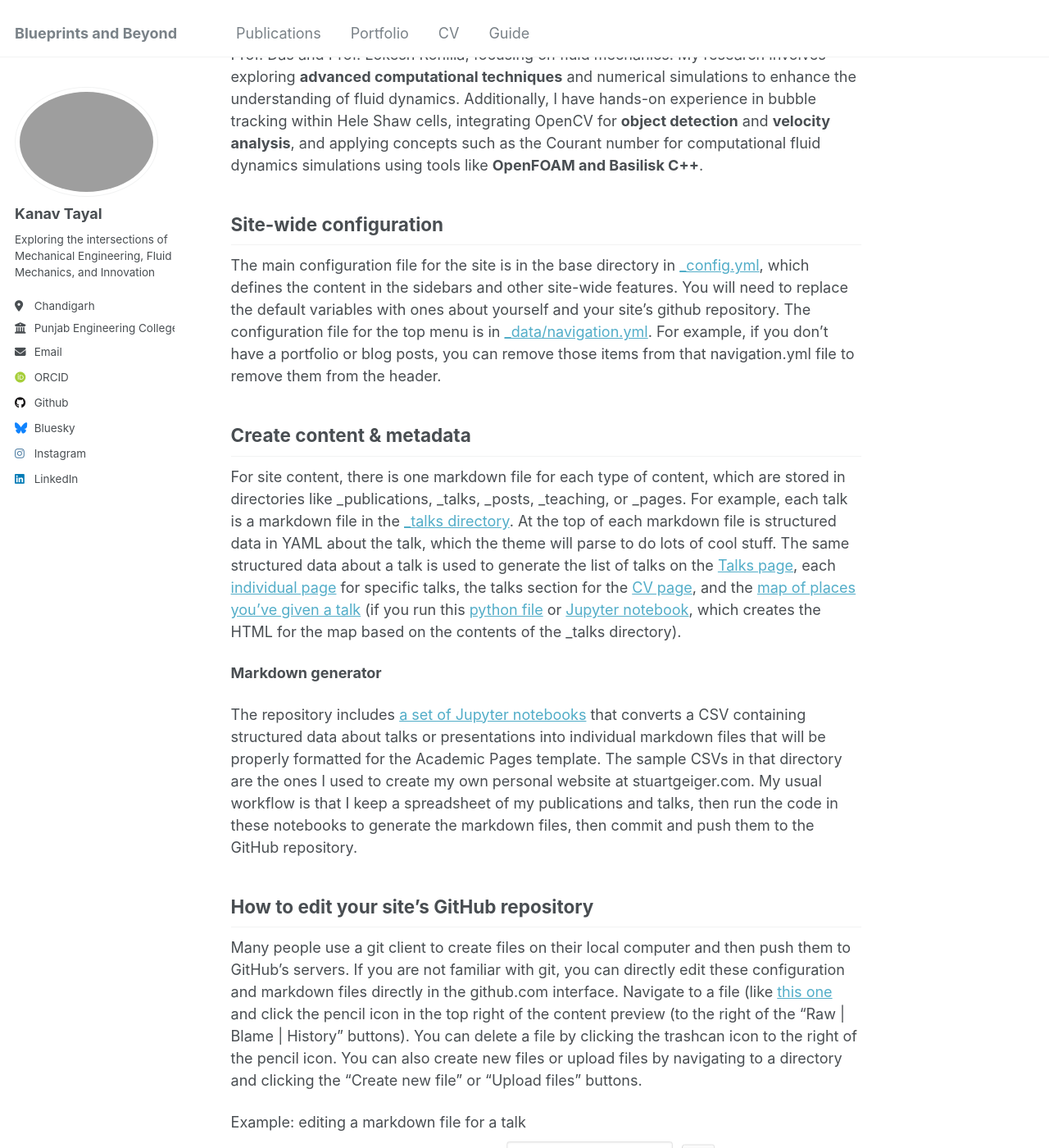
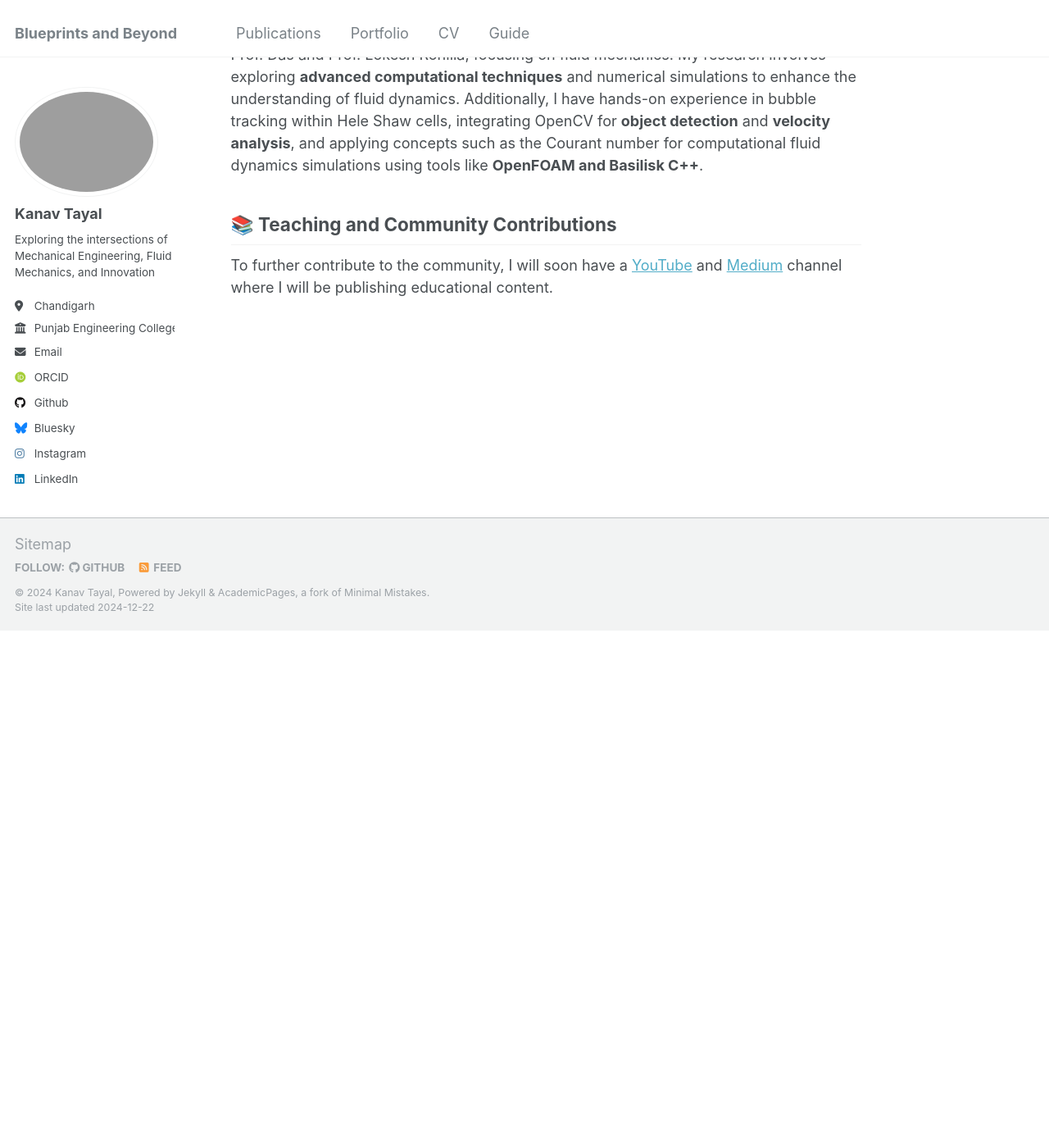
Before and after one commit to KanavTayal/kanavtayal.github.io, a Jekyll site: the page built from _pages/about.md, in a window 1280 px wide and 1400 px high, scrolled down 1058 px. Shown: the whole window at 82% size. Built offline with Jekyll 4.4.1, drawn with Linux system fonts in a browser that asks for light colours; some web fonts are replaced; after the commit the page ends 1827 px from its top, so only the background shows below that; some of the changed text lies outside the part shown.

Commit message:
kanavtayaul46132

```diff
--- a/_pages/about.md
+++ b/_pages/about.md
@@ -34,26 +34,5 @@ redirect_from:
 
 Currently, I am working as a **Student Researcher** at IIT Roorkee under the guidance of Prof. Das and Prof. Lokesh Rohilla, focusing on fluid mechanics. My research involves exploring **advanced computational techniques** and numerical simulations to enhance the understanding of fluid dynamics. Additionally, I have hands-on experience in bubble tracking within Hele Shaw cells, integrating OpenCV for **object detection** and **velocity analysis**, and applying concepts such as the Courant number for computational fluid dynamics simulations using tools like **OpenFOAM and Basilisk C++**.
 
-Site-wide configuration
-------
-The main configuration file for the site is in the base directory in [_config.yml](https://github.com/academicpages/academicpages.github.io/blob/master/_config.yml), which defines the content in the sidebars and other site-wide features. You will need to replace the default variables with ones about yourself and your site's github repository. The configuration file for the top menu is in [_data/navigation.yml](https://github.com/academicpages/academicpages.github.io/blob/master/_data/navigation.yml). For example, if you don't have a portfolio or blog posts, you can remove those items from that navigation.yml file to remove them from the header.
-
-Create content & metadata
-------
-For site content, there is one markdown file for each type of content, which are stored in directories like _publications, _talks, _posts, _teaching, or _pages. For example, each talk is a markdown file in the [_talks directory](https://github.com/academicpages/academicpages.github.io/tree/master/_talks). At the top of each markdown file is structured data in YAML about the talk, which the theme will parse to do lots of cool stuff. The same structured data about a talk is used to generate the list of talks on the [Talks page](https://academicpages.github.io/talks), each [individual page](https://academicpages.github.io/talks/2012-03-01-talk-1) for specific talks, the talks section for the [CV page](https://academicpages.github.io/cv), and the [map of places you've given a talk](https://academicpages.github.io/talkmap.html) (if you run this [python file](https://github.com/academicpages/academicpages.github.io/blob/master/talkmap.py) or [Jupyter notebook](https://github.com/academicpages/academicpages.github.io/blob/master/talkmap.ipynb), which creates the HTML for the map based on the contents of the _talks directory).
-
-**Markdown generator**
-
-The repository includes [a set of Jupyter notebooks](https://github.com/academicpages/academicpages.github.io/tree/master/markdown_generator
-) that converts a CSV containing structured data about talks or presentations into individual markdown files that will be properly formatted for the Academic Pages template. The sample CSVs in that directory are the ones I used to create my own personal website at stuartgeiger.com. My usual workflow is that I keep a spreadsheet of my publications and talks, then run the code in these notebooks to generate the markdown files, then commit and push them to the GitHub repository.
-
-How to edit your site's GitHub repository
-------
-Many people use a git client to create files on their local computer and then push them to GitHub's servers. If you are not familiar with git, you can directly edit these configuration and markdown files directly in the github.com interface. Navigate to a file (like [this one](https://github.com/academicpages/academicpages.github.io/blob/master/_talks/2012-03-01-talk-1.md) and click the pencil icon in the top right of the content preview (to the right of the "Raw | Blame | History" buttons). You can delete a file by clicking the trashcan icon to the right of the pencil icon. You can also create new files or upload files by navigating to a directory and clicking the "Create new file" or "Upload files" buttons.
-
-Example: editing a markdown file for a talk
-![Editing a markdown file for a talk](/images/editing-talk.png)
-
-For more info
-------
-More info about configuring Academic Pages can be found in [the guide](https://academicpages.github.io/markdown/), the [growing wiki](https://github.com/academicpages/academicpages.github.io/wiki), and you can always [ask a question on GitHub](https://github.com/academicpages/academicpages.github.io/discussions). The [guides for the Minimal Mistakes theme](https://mmistakes.github.io/minimal-mistakes/docs/configuration/) (which this theme was forked from) might also be helpful.
+## 📚 Teaching and Community Contributions
+To further contribute to the community, I will soon have a [YouTube](www.youtube.com) and [Medium](www.medium.com) channel where I will be publishing educational  content.
```
